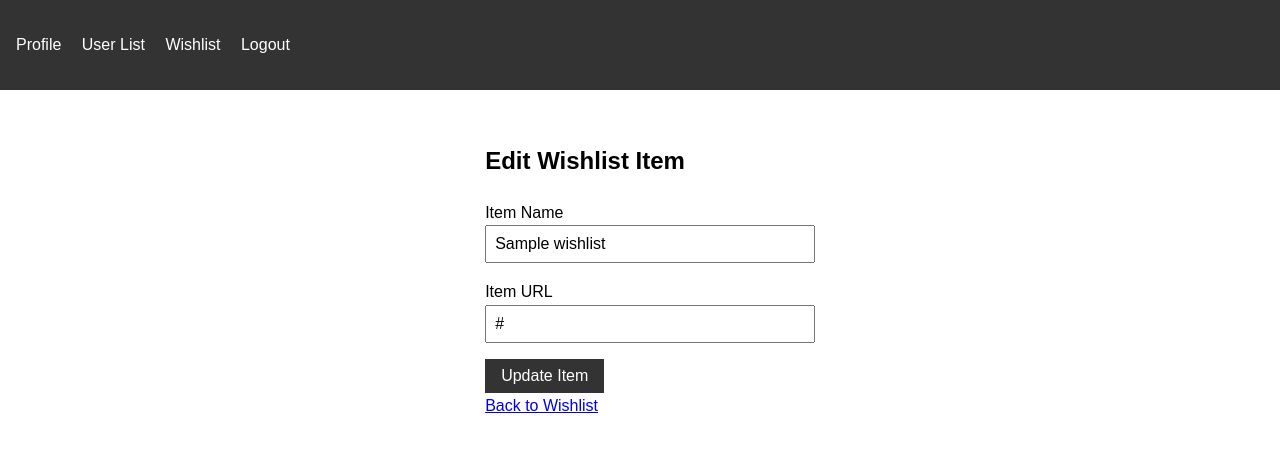
After one commit to pglevy/gifthorse-agent, a Flask app: page /wishlist/edit/1 in a window 1280 px wide. The commit adds this page. Shown: the top 452 px of the page. Run offline with Flask 3, Linux system fonts and the light colour scheme; a user stored in the database is signed in; tables that the repository leaves empty hold one stand-in row (values such as "Sample post"); some libraries are stand-ins or nearby versions.

Commit message:
Agent query: Can you navigate to the wishlist page, click on the "Edit" button for an item, modify its details, and confirm that the changes are saved correctly?

```diff
--- a/forms.py
+++ b/forms.py
@@ -34,3 +34,8 @@ class WishlistItemForm(FlaskForm):
     item_name = StringField('Item Name', validators=[DataRequired()])
     item_url = StringField('Item URL', validators=[URL(), DataRequired()])
     submit = SubmitField('Add to Wishlist')
+
+class EditWishlistItemForm(FlaskForm):
+    item_name = StringField('Item Name', validators=[DataRequired()])
+    item_url = StringField('Item URL', validators=[URL(), DataRequired()])
+    submit = SubmitField('Update Item')
--- /dev/null
+++ b/templates/edit_wishlist_item.html
@@ -0,0 +1,20 @@
+{% extends "base.html" %}
+
+{% block content %}
+<h2>Edit Wishlist Item</h2>
+<form method="POST" action="{{ url_for('wishlist.edit_wishlist_item', item_id=item.id) }}">
+    {{ form.hidden_tag() }}
+    <div>
+        {{ form.item_name.label }}
+        {{ form.item_name() }}
+    </div>
+    <div>
+        {{ form.item_url.label }}
+        {{ form.item_url() }}
+    </div>
+    <div>
+        {{ form.submit() }}
+    </div>
+</form>
+<a href="{{ url_for('wishlist.view_wishlist') }}">Back to Wishlist</a>
+{% endblock %}
--- a/templates/wishlist.html
+++ b/templates/wishlist.html
@@ -8,7 +8,7 @@
             <tr>
                 <th>Item Name</th>
                 <th>URL</th>
-                <th>Action</th>
+                <th>Actions</th>
             </tr>
         </thead>
         <tbody>
@@ -17,7 +17,8 @@
                 <td>{{ item.item_name }}</td>
                 <td><a href="{{ item.item_url }}" target="_blank">{{ item.item_url }}</a></td>
                 <td>
-                    <form action="{{ url_for('wishlist.remove_wishlist_item', item_id=item.id) }}" method="POST">
+                    <a href="{{ url_for('wishlist.edit_wishlist_item', item_id=item.id) }}">Edit</a>
+                    <form action="{{ url_for('wishlist.remove_wishlist_item', item_id=item.id) }}" method="POST" style="display: inline;">
                         <input type="submit" value="Remove" onclick="return confirm('Are you sure you want to remove this item?');">
                     </form>
                 </td>
--- a/wishlist.py
+++ b/wishlist.py
@@ -1,7 +1,7 @@
 from flask import Blueprint, render_template, redirect, url_for, flash, request
 from flask_login import login_required, current_user
 from models import Wishlist
-from forms import WishlistItemForm
+from forms import WishlistItemForm, EditWishlistItemForm
 from app import db
 
 wishlist = Blueprint('wishlist', __name__)
@@ -35,3 +35,24 @@ def remove_wishlist_item(item_id):
     db.session.commit()
     flash('Item removed from your wishlist.', 'success')
     return redirect(url_for('wishlist.view_wishlist'))
+
+@wishlist.route('/wishlist/edit/<int:item_id>', methods=['GET', 'POST'])
+@login_required
+def edit_wishlist_item(item_id):
+    item = Wishlist.query.get_or_404(item_id)
+    if item.user_id != current_user.id:
+        flash('You do not have permission to edit this item.', 'danger')
+        return redirect(url_for('wishlist.view_wishlist'))
+
+    form = EditWishlistItemForm()
+    if form.validate_on_submit():
+        item.item_name = form.item_name.data
+        item.item_url = form.item_url.data
+        db.session.commit()
+        flash('Item updated successfully!', 'success')
+        return redirect(url_for('wishlist.view_wishlist'))
+    elif request.method == 'GET':
+        form.item_name.data = item.item_name
+        form.item_url.data = item.item_url
+
+    return render_template('edit_wishlist_item.html', form=form, item=item)
```
